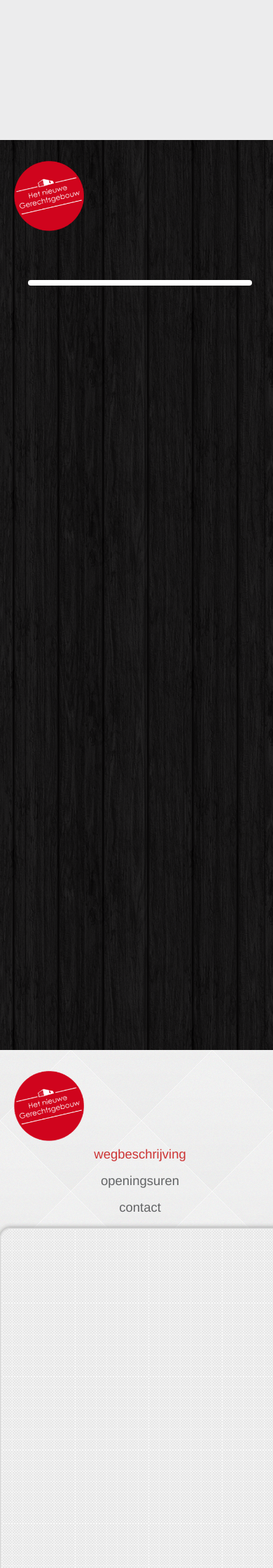
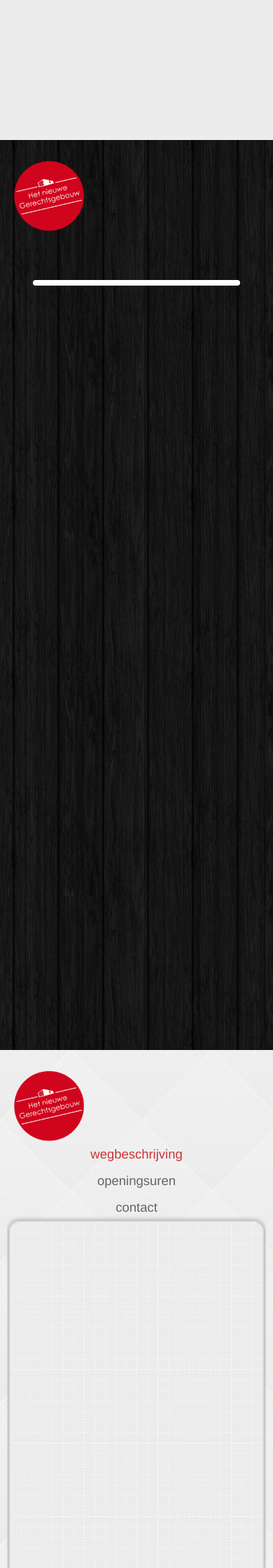
Before and after one commit to vdclouis/Build-in-Ghent, a PHP site: page / in a window 390 px wide. Shown: the part 2400-4640 px from the top of the page at 70% size. Run offline with PHP 8.4, Linux system fonts and the light colour scheme; some libraries are stand-ins or nearby versions.

Commit message:
width fix

```diff
--- a/_styles/handheld.css
+++ b/_styles/handheld.css
@@ -173,7 +173,7 @@ section#algemeen, section#architect, section#afdeling{
 }
 
 #gebouw .story{
-	width: 400px;
+	width: 370px;
 }
 
 #gebouw .story section{
@@ -215,7 +215,7 @@ section#algemeen, section#architect, section#afdeling{
 }
 
 #fotos #flexocontainer {
-	max-width: 400px;
+	max-width: 370px;
 }
 
 #fotos .story{
@@ -267,7 +267,8 @@ section#algemeen, section#architect, section#afdeling{
 }
 
 #praktisch .praktisch .praktischbox{
-	width: 400px;
+	width: 320px;
+	margin: 0 auto;
 }
 
 #map{
@@ -283,6 +284,7 @@ section#algemeen, section#architect, section#afdeling{
 }
 
 #video .story{
+
 }
 
 #video .story #playb {
@@ -300,12 +302,12 @@ section#algemeen, section#architect, section#afdeling{
 
 /*the story containers*/
 .story{
-	width: 400px;
-	min-width: 400px;
+	width: 370px;
+	min-width: 370px;
 }
 
 .story .tekst{
-	width: 400px;
+	width: 370px;
 }
 
 /*the textboxes*/
```
